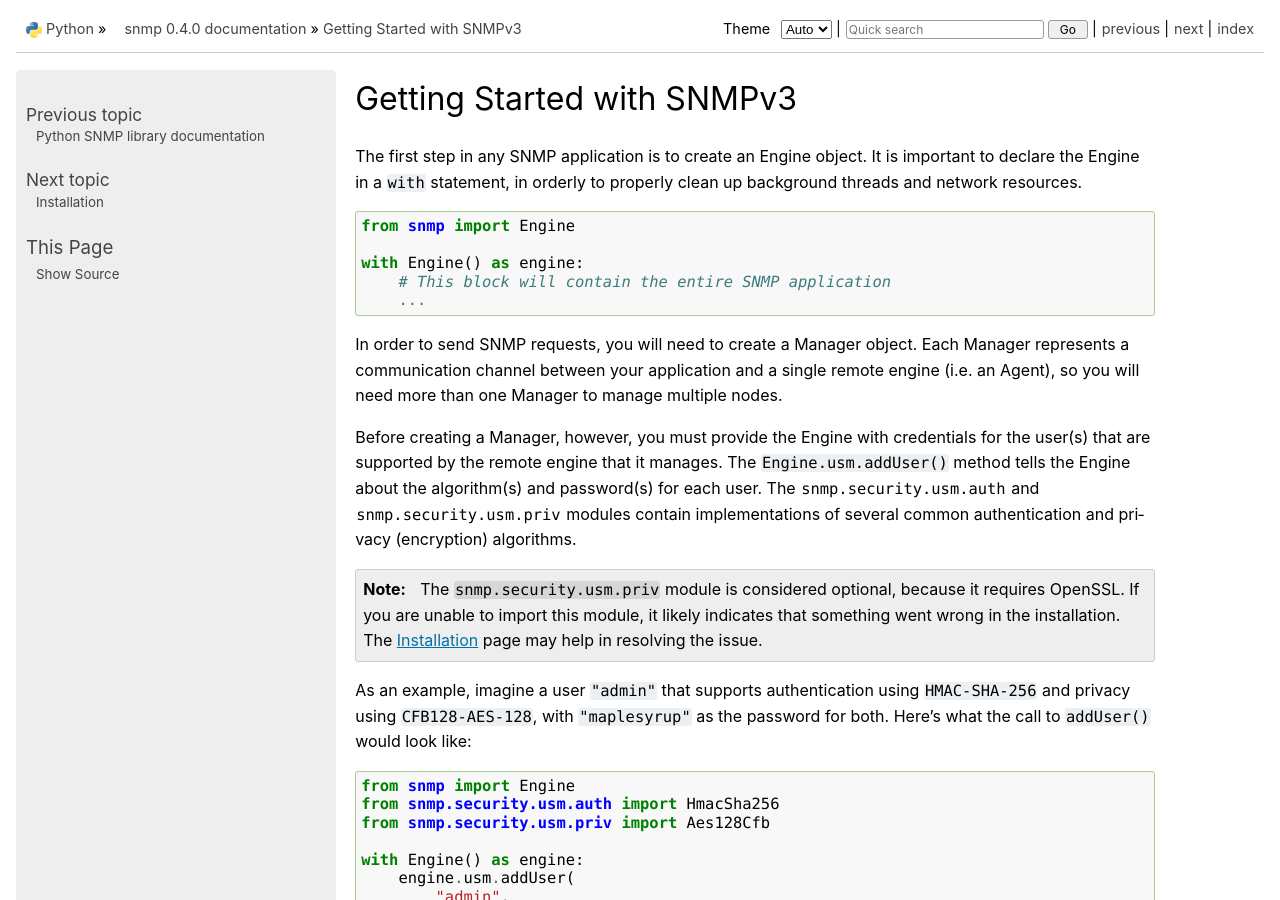
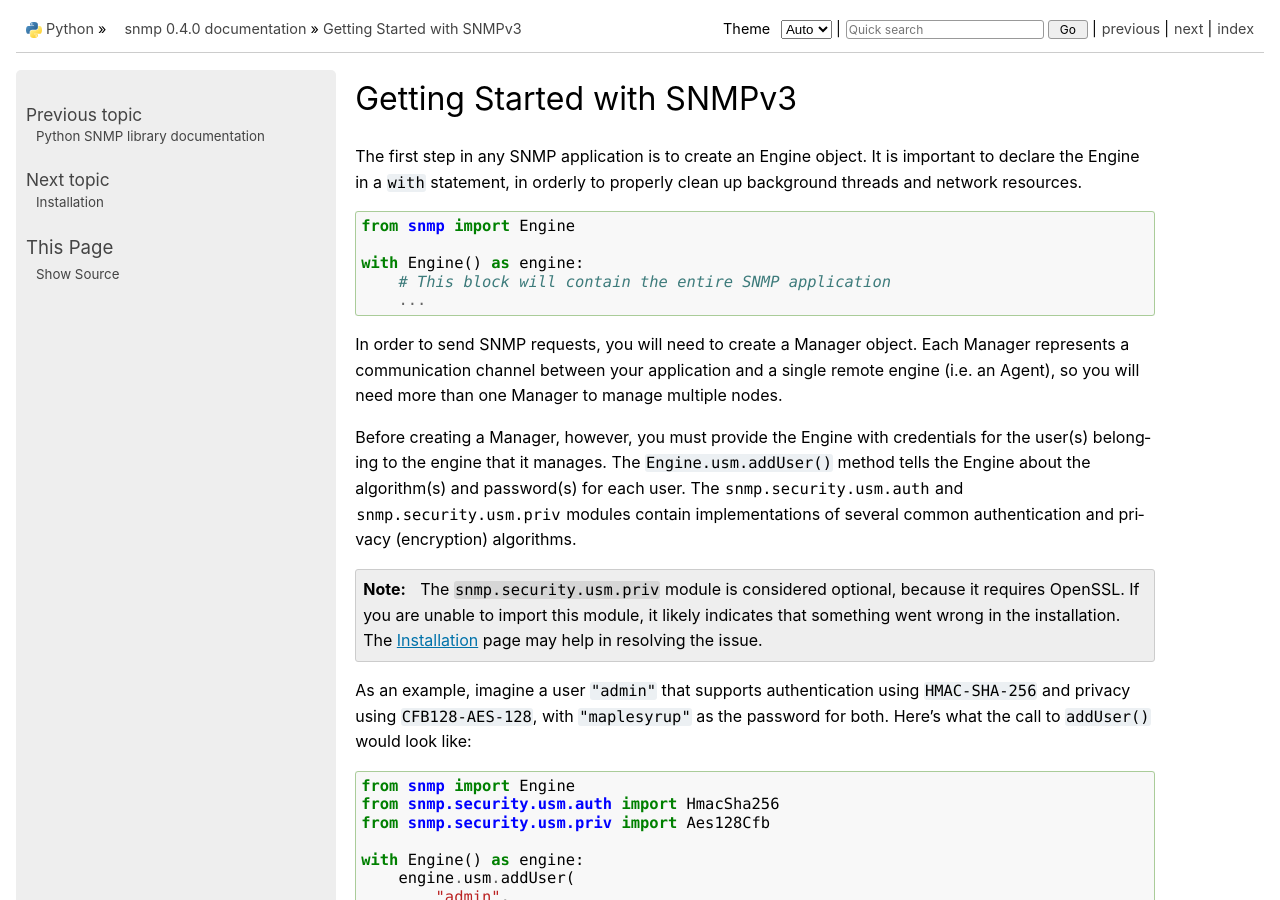
Before and after one commit to charlestolley/python-snmp, a Sphinx documentation site: the page built from docs/source/getting_started_v3.rst, in a window 1280 px wide and 900 px high. Built offline with Sphinx 7.4.7, drawn with Linux system fonts in a browser that asks for light colours.

Commit message:
Typo fix in "Getting Started with SNMPv3"

```diff
--- a/docs/source/getting_started_v3.rst
+++ b/docs/source/getting_started_v3.rst
@@ -13,7 +13,7 @@ The first step in any SNMP application is to create an Engine object. It is impo
 
 In order to send SNMP requests, you will need to create a Manager object. Each Manager represents a communication channel between your application and a single remote engine (i.e. an Agent), so you will need more than one Manager to manage multiple nodes.
 
-Before creating a Manager, however, you must provide the Engine with credentials for the user(s) that are supported by the remote engine that it manages. The ``Engine.usm.addUser()`` method tells the Engine about the algorithm(s) and password(s) for each user. The :mod:`snmp.security.usm.auth` and :mod:`snmp.security.usm.priv` modules contain implementations of several common authentication and privacy (encryption) algorithms.
+Before creating a Manager, however, you must provide the Engine with credentials for the user(s) belonging to the engine that it manages. The ``Engine.usm.addUser()`` method tells the Engine about the algorithm(s) and password(s) for each user. The :mod:`snmp.security.usm.auth` and :mod:`snmp.security.usm.priv` modules contain implementations of several common authentication and privacy (encryption) algorithms.
 
 .. note::
 
```
